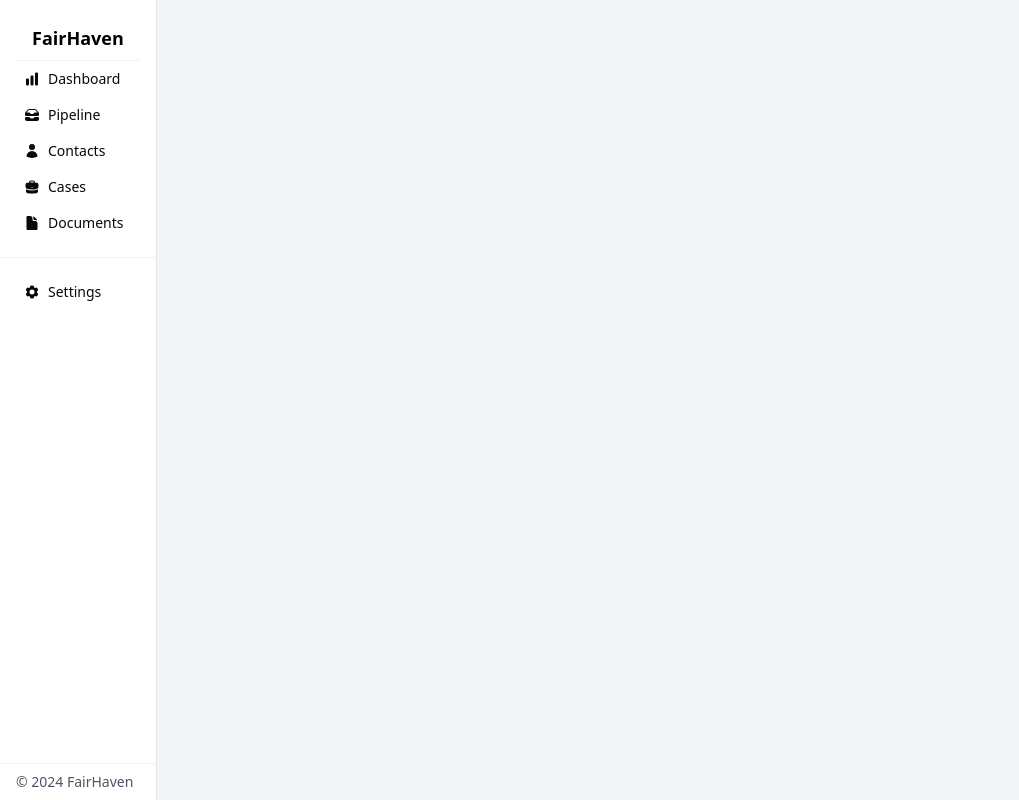
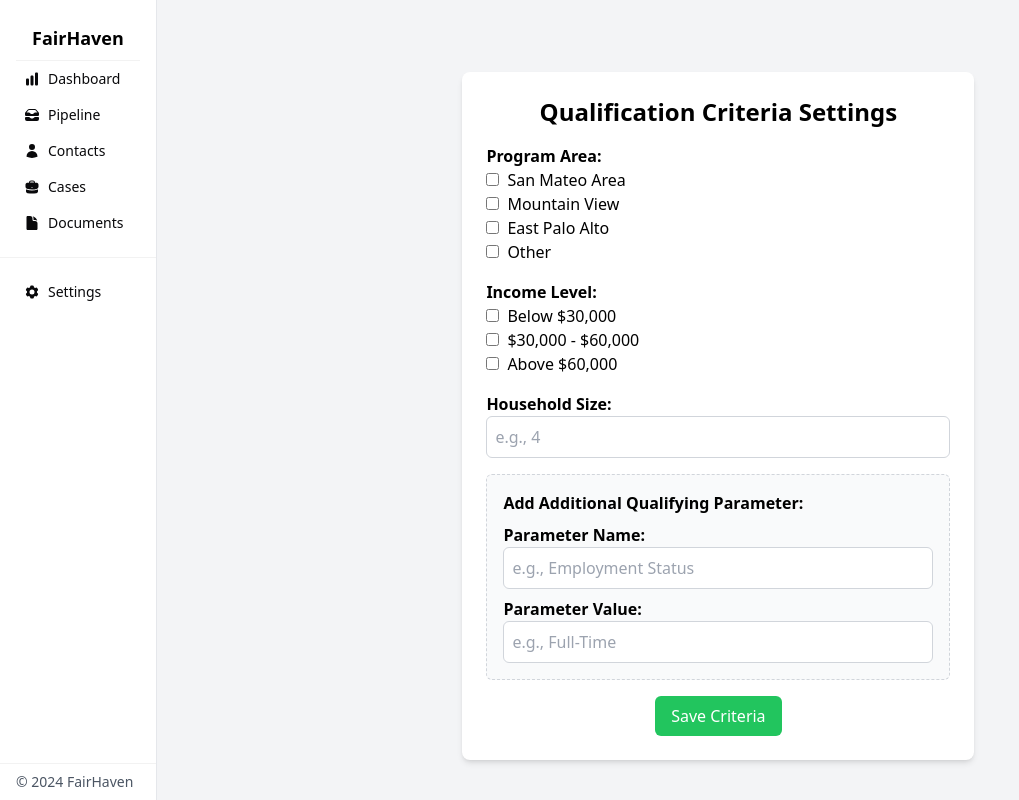
Before and after one commit to danem/social-hack, a React app in the folder frontend/: page /qual in a window 1280 px wide. Shown: the whole page, without its empty margins (0-1019 px from the left). Built offline with nearby package versions, Linux system fonts and the light colour scheme; no server answers.

Commit message:
added qual page

```diff
--- /dev/null
+++ b/frontend/src/components/QualitificationCriteria/QualificationCriteria.tsx
@@ -0,0 +1,87 @@
+import React from 'react';
+
+export default function QualificationCriteria() {
+    return (
+        <div className="max-w-lg mx-auto p-6 bg-white rounded-lg shadow-md mt-10">
+            <h2 className="text-2xl font-semibold text-center mb-4">Qualification Criteria Settings</h2>
+            <form className="space-y-4">
+                <div>
+                    <label className="font-bold">Program Area:</label>
+                    <div>
+                        <input type="checkbox" id="sanMateo" name="programArea" value="San Mateo Area" className="mr-2" />
+                        <label htmlFor="sanMateo">San Mateo Area</label>
+                    </div>
+                    <div>
+                        <input type="checkbox" id="mountainView" name="programArea" value="Mountain View" className="mr-2" />
+                        <label htmlFor="mountainView">Mountain View</label>
+                    </div>
+                    <div>
+                        <input type="checkbox" id="eastPaloAlto" name="programArea" value="East Palo Alto" className="mr-2" />
+                        <label htmlFor="eastPaloAlto">East Palo Alto</label>
+                    </div>
+                    <div>
+                        <input type="checkbox" id="otherArea" name="programArea" value="Other" className="mr-2" />
+                        <label htmlFor="otherArea">Other</label>
+                    </div>
+                </div>
+
+                <div>
+                    <label className="font-bold">Income Level:</label>
+                    <div>
+                        <input type="checkbox" id="below30k" name="incomeLevel" value="Below $30,000" className="mr-2" />
+                        <label htmlFor="below30k">Below $30,000</label>
+                    </div>
+                    <div>
+                        <input type="checkbox" id="30kto60k" name="incomeLevel" value="$30,000 - $60,000" className="mr-2" />
+                        <label htmlFor="30kto60k">$30,000 - $60,000</label>
+                    </div>
+                    <div>
+                        <input type="checkbox" id="above60k" name="incomeLevel" value="Above $60,000" className="mr-2" />
+                        <label htmlFor="above60k">Above $60,000</label>
+                    </div>
+                </div>
+
+                <div>
+                    <label htmlFor="householdSize" className="font-bold">Household Size:</label>
+                    <input
+                        type="text"
+                        id="householdSize"
+                        name="householdSize"
+                        placeholder="e.g., 4"
+                        className="w-full p-2 border border-gray-300 rounded-md"
+                    />
+                </div>
+
+                <div className="p-4 border border-dashed border-gray-300 rounded-md bg-gray-50">
+                    <p className="font-semibold mb-2">Add Additional Qualifying Parameter:</p>
+                    <div>
+                        <label htmlFor="parameterName" className="font-bold">Parameter Name:</label>
+                        <input
+                            type="text"
+                            id="parameterName"
+                            name="parameterName"
+                            placeholder="e.g., Employment Status"
+                            className="w-full p-2 border border-gray-300 rounded-md mb-2"
+                        />
+                    </div>
+                    <div>
+                        <label htmlFor="parameterValue" className="font-bold">Parameter Value:</label>
+                        <input
+                            type="text"
+                            id="parameterValue"
+                            name="parameterValue"
+                            placeholder="e.g., Full-Time"
+                            className="w-full p-2 border border-gray-300 rounded-md"
+                        />
+                    </div>
+                </div>
+
+                <div className="flex justify-center mt-4">
+                    <button type="button" className="bg-green-500 text-white px-4 py-2 rounded-md hover:bg-green-600">
+                        Save Criteria
+                    </button>
+                </div>
+            </form>
+        </div>
+    );
+}
--- a/frontend/src/pages/Home/Home.tsx
+++ b/frontend/src/pages/Home/Home.tsx
@@ -5,6 +5,7 @@ import { ClientManagement } from '../ClientManagement/ClientManagement';
 import { ClientDetails } from '../ClientDetails/ClientDetails';
 import { SidebarNav } from '@components/SidebarNav/SidebarNav';
 import Transcriptor from '@components/Transcriptor/Transcriptor';
+import QualificationCriteria from '@components/QualitificationCriteria/QualificationCriteria';
 
 export default function App() {
   return (
@@ -16,6 +17,7 @@ export default function App() {
             <Route path="/" element={<ClientManagement />} />
             <Route path="/client/:id" element={<ClientDetails />} />
             <Route path="/voice" element={<Transcriptor />} />
+            <Route path="/qual" element={<QualificationCriteria />} />
           </Routes>
         </main>
       </div>
```
